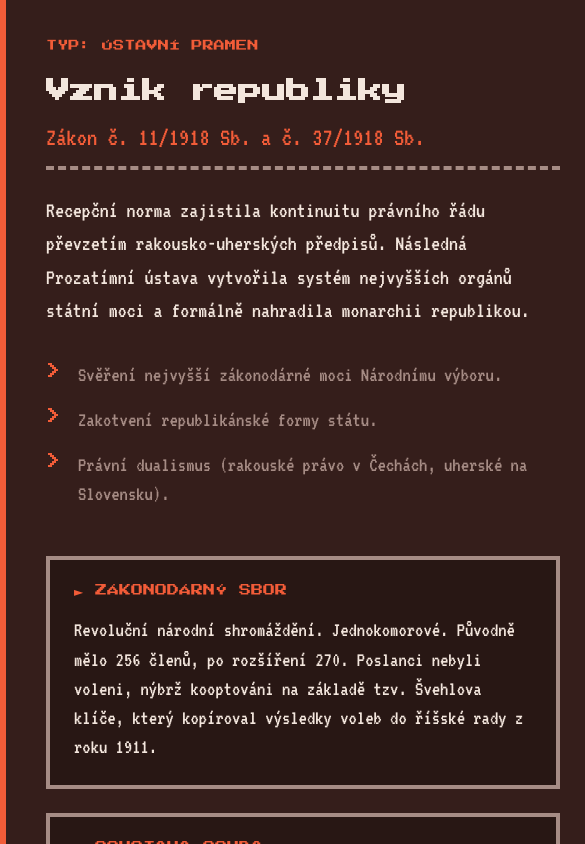
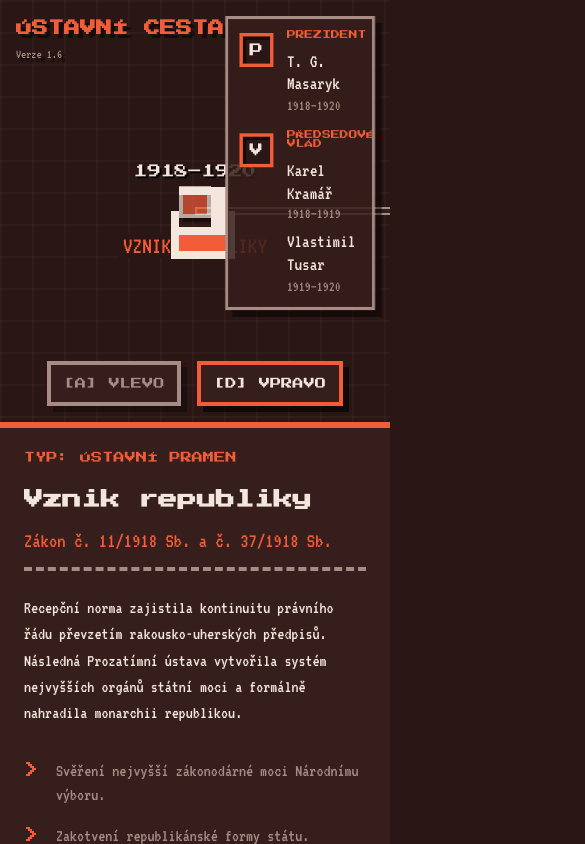
Before and after one commit to Fungulash-cze/Cesta-eskou-stavnost-, a plain HTML site: page index.html in a window 390 px wide. Shown: the whole page, 585 px wide, since content can reach past the window. Drawn offline with Linux system fonts and the light colour scheme.

```diff
--- a/index.html
+++ b/index.html
@@ -399,6 +399,60 @@
             line-height: 1.4;
             color: var(--text-main);
         }
+	@media (max-width: 800px) {
+    body {
+        flex-direction: column;
+    }
+    .game-view {
+        height: 50vh;
+        flex: none;
+    }
+    .codex {
+        width: 100%;
+        height: 50vh;
+        border-left: none;
+        border-top: 6px solid var(--accent);
+        padding: 1.5rem;
+    }
+    .hud {
+        top: 1rem;
+        left: 1rem;
+    }
+    h1 {
+        font-size: 1rem;
+    }
+    .subtitle {
+        font-size: 0.8rem;
+    }
+    .party-hud {
+        top: 1rem;
+        right: 1rem;
+        min-width: auto;
+        max-width: 45%;
+        padding: 0.8rem;
+        transform: scale(0.85);
+        transform-origin: top right;
+    }
+    .controls {
+        bottom: 1rem;
+        left: 0;
+        width: 100%;
+        justify-content: center;
+    }
+    .btn {
+        padding: 0.8rem;
+        font-size: 0.7rem;
+    }
+    .c-title {
+        font-size: 1.2rem;
+    }
+    .c-act {
+        font-size: 1.3rem;
+    }
+    .c-desc, .c-bullets li, .sys-box-text, .fact-text {
+        font-size: 1.1rem;
+    }
+}
     </style>
 </head>
 <body>
```
Also changed, not shown: 2 other files.
